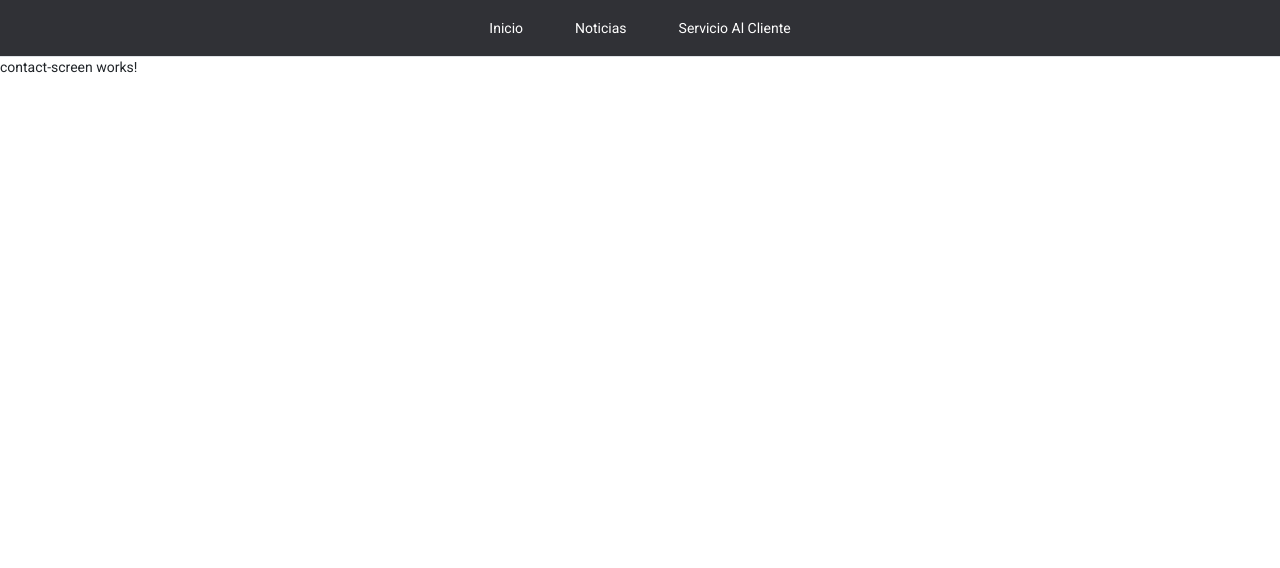
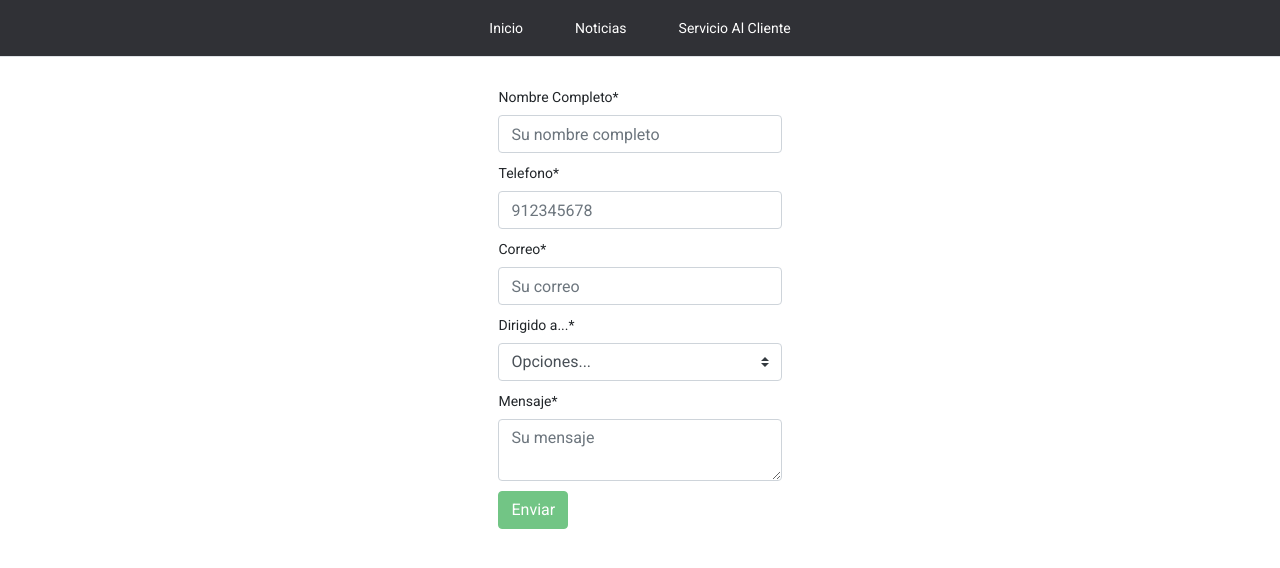
Before and after one commit to LSpec1/Tarea3, an Angular app: page /contact in a window 1280 px wide. Shown: the top 568 px of the page. Built offline with nearby package versions, Linux system fonts and the light colour scheme.

Commit message:
copiado master -> elian

```diff
--- a/src/app/screens/contact-screen/contact-screen.component.html
+++ b/src/app/screens/contact-screen/contact-screen.component.html
@@ -1 +1,75 @@
-<p>contact-screen works!</p>
+<div *ngIf="!estado">
+<form [formGroup]="formulario" class="d-flex flex-wrap justify-content-center" (ngSubmit)="validacion()" novalidate>
+  <ul>
+    <li>
+      <label class="form-label">Nombre Completo*</label>
+      <input type="text" class="form-control" formControlName="nombre" placeholder="Su nombre completo"
+      [ngClass]="{
+        'is-invalid' : formulario.controls['nombre'].invalid && (formulario.controls['nombre'].dirty || formulario.controls['nombre'].touched),
+        'is-valid' : formulario.controls['nombre'].valid && (formulario.controls['nombre'].dirty || formulario.controls['nombre'].touched)
+      }">
+      <div class='alert alert-danger mt-3' *ngIf="formulario.controls['nombre'].invalid && (formulario.controls['nombre'].dirty || formulario.controls['nombre'].touched)">
+        <div *ngIf="formulario.controls['nombre'].hasError('pattern')">Su nombre no debe contener numeros</div>
+        <div *ngIf="formulario.controls['nombre'].hasError('required')">Es obligatorio ingresar su nombre</div>
+      </div>
+    </li>
+
+    <li>
+      <label class="form-label">Telefono*</label>
+      <input type="number" class="form-control" formControlName="telefono" placeholder="912345678"
+      [ngClass]="{
+        'is-invalid' : formulario.controls['telefono'].invalid && (formulario.controls['telefono'].dirty || formulario.controls['telefono'].touched),
+        'is-valid' : formulario.controls['telefono'].valid && (formulario.controls['telefono'].dirty || formulario.controls['telefono'].touched)
+      }">
+      <div class='alert alert-danger mt-3' *ngIf="formulario.controls['telefono'].invalid && (formulario.controls['telefono'].dirty || formulario.controls['telefono'].touched)">
+        <div *ngIf="formulario.controls['telefono'].hasError('pattern')">Debe anteponer un 9 antes de los 8 digitos de su telefono</div>
+        <div *ngIf="formulario.controls['telefono'].hasError('required')">Es obligatorio ingresar su telefono</div>
+      </div>
+    </li>
+
+    <li>
+      <label class="form-label">Correo*</label>
+      <input type="text" class="form-control" formControlName="correo" placeholder="Su correo"
+      [ngClass]="{
+        'is-invalid' : formulario.controls['correo'].invalid && (formulario.controls['correo'].dirty || formulario.controls['correo'].touched),
+        'is-valid' : formulario.controls['correo'].valid && (formulario.controls['correo'].dirty || formulario.controls['correo'].touched)
+      }">
+      <div class='alert alert-danger mt-3' *ngIf="formulario.controls['correo'].invalid && (formulario.controls['correo'].dirty || formulario.controls['correo'].touched)">
+        <div *ngIf="formulario.controls['correo'].hasError('email')">Debe ingresar un correo valido.</div>
+        <div *ngIf="formulario.controls['correo'].hasError('required')">Es obligatorio ingresar su correo</div>
+      </div>
+    </li>
+
+    <li>
+      <label class="form-label">Dirigido a...*</label>
+      <select class="custom-select" formControlName='opcion' placeholder="Opciones"
+      [ngClass]="{
+        'is-invalid' : formulario.controls['opcion'].invalid && (formulario.controls['opcion'].dirty || formulario.controls['opcion'].touched),
+        'is-valid' : formulario.controls['opcion'].valid && (formulario.controls['opcion'].dirty || formulario.controls['opcion'].touched)
+      }">
+        <option selected value="0" class="text-muted">Opciones...</option>
+        <option class="text-dark" *ngFor="let dirigido of opciones">
+          {{dirigido}}
+        </option>
+      </select>
+      <div class='alert alert-danger mt-3' *ngIf="formulario.controls['opcion'].hasError('pattern')">"Opciones..." no es una opcion valida.</div>
+    </li>
+
+    <li>
+      <label class="form-label">Mensaje*</label>
+      <textarea class="form-control" formControlName="mensaje" placeholder="Su mensaje"
+      [ngClass]="{
+        'is-invalid' : formulario.controls['mensaje'].invalid && (formulario.controls['mensaje'].dirty || formulario.controls['mensaje'].touched),
+        'is-valid' : formulario.controls['mensaje'].valid && (formulario.controls['mensaje'].dirty || formulario.controls['mensaje'].touched)
+      }"></textarea>
+      <div class='alert alert-danger mt-3' *ngIf="formulario.controls['mensaje'].invalid && (formulario.controls['mensaje'].dirty || formulario.controls['mensaje'].touched)">Es obligatorio dejar un mensaje.</div>
+    </li>
+
+    <li>
+      <button type="submit" class="btn btn-success" [disabled]="!formulario.valid">Enviar</button>
+    </li>
+  </ul>
+</form>
+</div>
+
+<div class="d-flex flex-wrap justify-content-center alert alert-success mt-5" *ngIf="estado">Hemos recibido su formulario de forma exitosa.</div>
--- a/src/app/screens/contact-screen/contact-screen.component.scss
+++ b/src/app/screens/contact-screen/contact-screen.component.scss
@@ -0,0 +1,22 @@
+li{
+  list-style-type: none;
+  margin-bottom: 10px;
+}
+
+ul{
+  padding: 30px;
+  margin: 0px;
+}
+
+
+/* Chrome, Safari, Edge, Opera */
+input::-webkit-outer-spin-button,
+input::-webkit-inner-spin-button {
+  -webkit-appearance: none;
+  margin: 0;
+}
+
+/* Firefox */
+input[type=number] {
+  -moz-appearance: textfield;
+}
--- a/src/app/screens/contact-screen/contact-screen.component.ts
+++ b/src/app/screens/contact-screen/contact-screen.component.ts
@@ -1,4 +1,6 @@
-import { Component, OnInit } from '@angular/core';
+import { ValueConverter } from '@angular/compiler/src/render3/view/template';
+import { Component, Input, OnInit } from '@angular/core';
+import { FormBuilder, FormGroup, Validators} from '@angular/forms'
 
 @Component({
   selector: 'app-contact-screen',
@@ -7,9 +9,36 @@ import { Component, OnInit } from '@angular/core';
 })
 export class ContactScreenComponent implements OnInit {
 
-  constructor() { }
+  formulario:FormGroup;
+  opciones = ["Contenido","Publicidad","Sugerencias","Suscripciones digitales"];
+  estado:boolean=false
+
+
+  constructor(public FormB:FormBuilder) {
+    this.formulario = this.FormB.group({
+      nombre: ["", [Validators.required, Validators.pattern("[^0-9]+")]],
+      telefono: ["", [Validators.required, Validators.pattern("(9)[0-9]{8}")]],
+      correo: ["", [Validators.required, Validators.email]],
+      opcion: ["", [Validators.required, Validators.pattern("[^0]+")]],
+      mensaje: ["",[Validators.required]]
+    })
+  }
 
   ngOnInit(): void {
+
   }
 
+  validacion(){
+    this.estado=true;
+    let datos:any=[{
+      "nombre": this.formulario.get("nombre")?.value,
+      "telefono": this.formulario.get("telefono")?.value.toString(),
+      "mail": this.formulario.get("correo")?.value,
+      "opcion": this.formulario.get("opcion")?.value,
+      'mensaje': this.formulario.get("mensaje")?.value
+    }];
+
+    console.log(datos[0]);
+
+  }
 }
--- a/src/app/screens/news-screen/news-screen.component.ts
+++ b/src/app/screens/news-screen/news-screen.component.ts
@@ -1,4 +1,5 @@
 import { Component, OnInit } from '@angular/core';
+
 
 @Component({
   selector: 'app-news-screen',
```
Also changed, not shown: src/app/app.module.ts (+6 -2 lines), src/app/screens/home-screen/home-screen.component.ts (line endings or trailing spaces).
